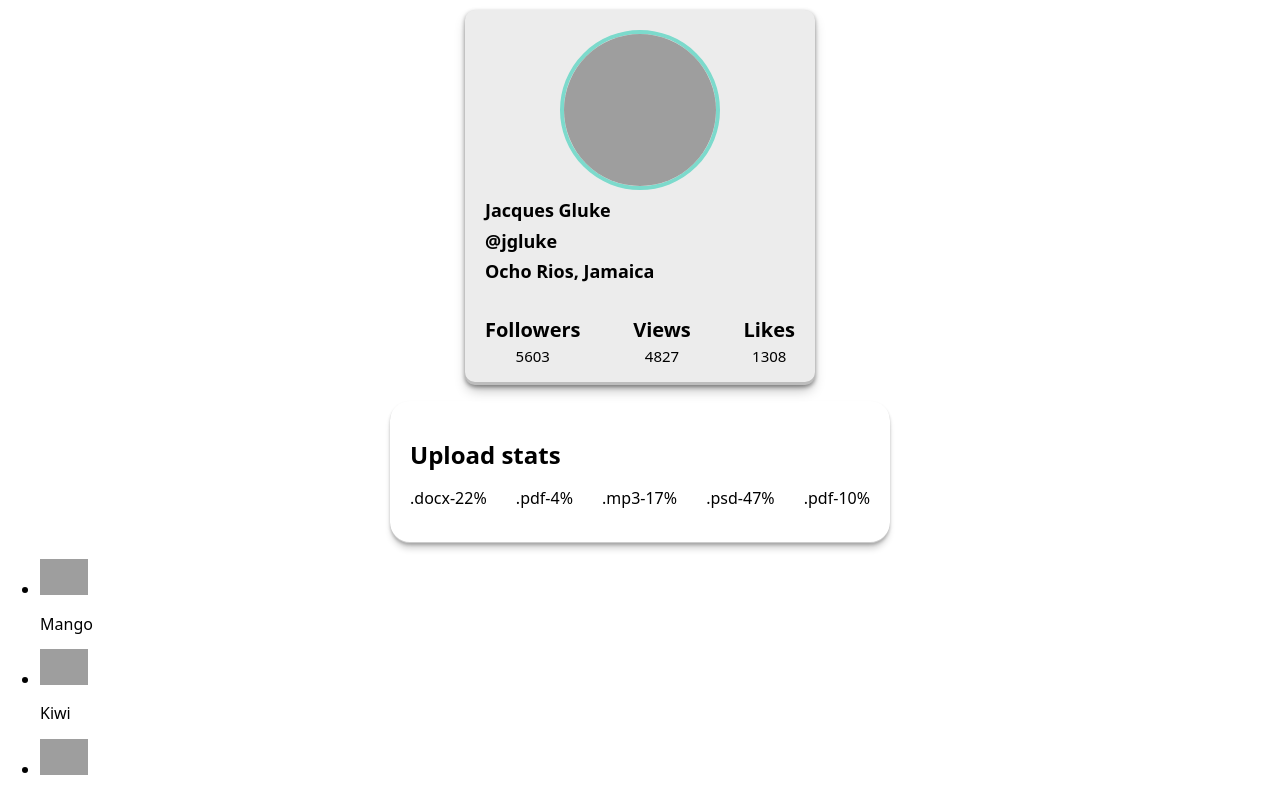
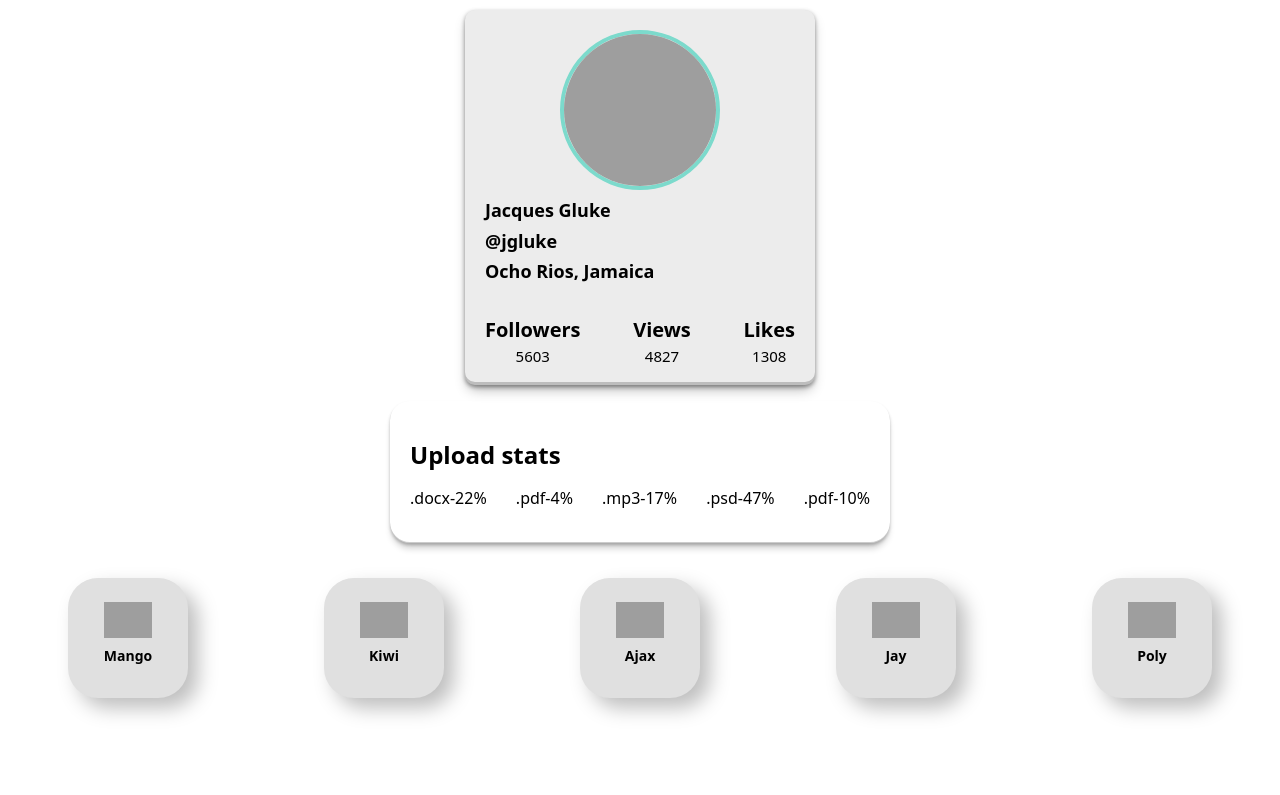
Before and after one commit to UlianaNad/goit-react-hw-01-components, a React (Create React App) app: page / in a window 1280 px wide. Shown: the top 795 px of the page. Built offline with nearby package versions, Linux system fonts and the light colour scheme; grey boxes are pictures that could not be loaded.

Commit message:
friendslist

```diff
--- a/src/components/FriendsList/FriendsList.jsx
+++ b/src/components/FriendsList/FriendsList.jsx
@@ -1,8 +1,11 @@
-import { FriendsListItem } from './FriendsListItem';
+import { StyledUlWrapper } from './FriendsList.styled';
+import { FriendsListItem } from './FriendsListItem/FriendsListItem';
+import PropTypes from 'prop-types';
+
 export const FriendsList = ({ friends }) => {
 
     return (
-    <ul className="friend-list">
+    <StyledUlWrapper>
       {friends.map(({ id, name, isOnline, avatar }) => (
 
         <FriendsListItem
@@ -12,6 +15,16 @@ export const FriendsList = ({ friends }) => {
           isOnline={isOnline}
         />
       ))}
-    </ul>
+    </StyledUlWrapper>
 )
 }
+
+
+FriendsList.propTypes = {
+  friends: PropTypes.array,
+  avatar:PropTypes.string,
+  name: PropTypes.string,
+  isOnline: PropTypes.bool,
+  id: PropTypes.number,
+
+};
--- /dev/null
+++ b/src/components/FriendsList/FriendsList.styled.js
@@ -0,0 +1,8 @@
+import styled from 'styled-components';
+export const StyledUlWrapper = styled.ul`
+    margin-top: 35px;
+    padding: 0;
+  display: flex;
+  justify-content: space-around;
+  list-style: none;
+`;
--- a/src/components/FriendsList/FriendsListItem.jsx
+++ b/src/components/FriendsList/FriendsListItem/FriendsListItem.jsx
@@ -1,8 +1,10 @@
+import { StyledLi, StyledName } from "./FriendsListItem.styled";
+
 export const FriendsListItem = ({ avatar, name, isOnline, id }) => (
 
-  <li className="item" key={id}>
+  <StyledLi key={id}>
     <span className="status">{isOnline}</span>
     <img className="avatar" src={avatar} alt="User avatar" width="48" />
-    <p className="name">{name}</p>
-  </li>
+    <StyledName>{name}</StyledName>
+  </StyledLi>
 );
--- /dev/null
+++ b/src/components/FriendsList/FriendsListItem/FriendsListItem.styled.js
@@ -0,0 +1,18 @@
+import styled from 'styled-components';
+export const StyledLi = styled.li`
+    display: flex;
+    width: 120px;
+    height: 120px;
+    border-radius: 30px;
+    background: #e0e0e0;
+    box-shadow: 10px 10px 20px #bebebe, -10px -10px 20px #ffffff;
+    flex-direction: column;
+    justify-content: center;
+    align-items: center;
+`;
+
+export const StyledName = styled.p`
+    margin: 10px;
+    font-weight: 600;
+    font-size: 14px;
+`;
--- a/src/components/Statistics/Statistics.jsx
+++ b/src/components/Statistics/Statistics.jsx
@@ -23,5 +23,10 @@ export const Statistics = data => {
 Statistics.protoTypes = {
   data: PropTypes.shape({
     title:PropTypes.string,
+    stats: PropTypes.shape({
+      id:PropTypes.string,
+      label: PropTypes.string,
+      percentage: PropTypes.string
+    })
   })
 }
```
